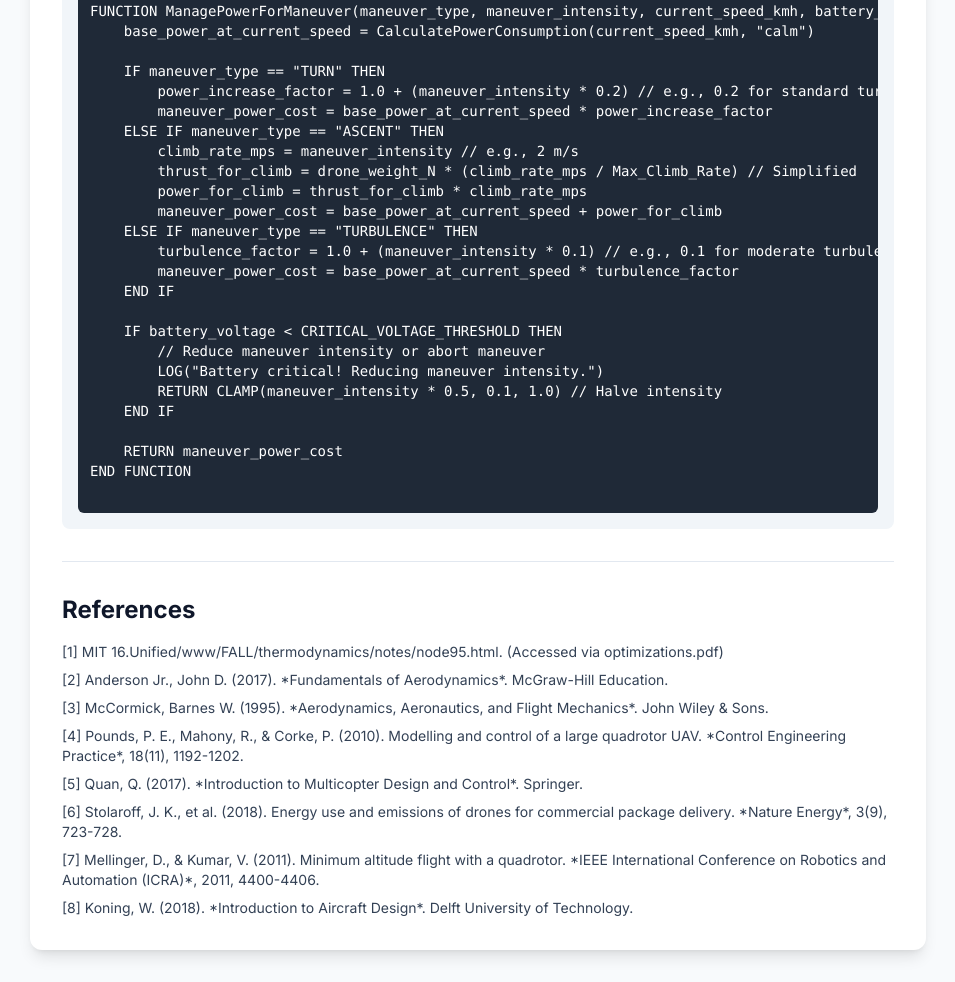
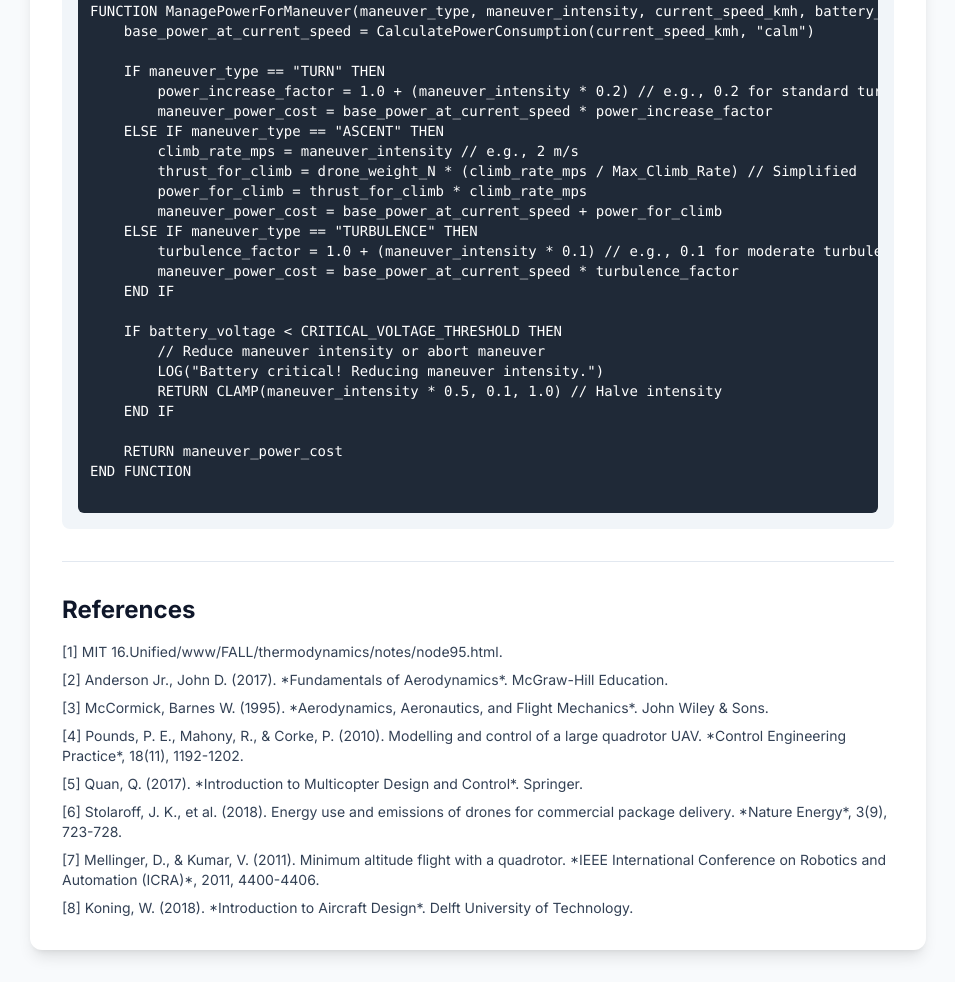
Before and after one commit to khan-hacker123/av_ae24b044, a plain HTML site: page optimal-speed_physics.html in a window 1280 px wide. Shown: the part 4781-5763 px from the top of the page, without its empty margins (162-1117 px from the left). Drawn offline with nearby package versions, Linux system fonts and the light colour scheme.

Commit message:
Update optimal-speed_physics.html

```diff
--- a/optimal-speed_physics.html
+++ b/optimal-speed_physics.html
@@ -382,7 +382,7 @@ END FUNCTION
             <section id="references">
                 <h2 class="text-2xl font-bold text-slate-900 mb-4">References</h2>
                 <div class="space-y-2 text-slate-700 text-sm">
-                    <p>[1] MIT 16.Unified/www/FALL/thermodynamics/notes/node95.html. (Accessed via optimizations.pdf)</p>
+                    <p>[1] MIT 16.Unified/www/FALL/thermodynamics/notes/node95.html.</p>
                     <p>[2] Anderson Jr., John D. (2017). *Fundamentals of Aerodynamics*. McGraw-Hill Education.</p>
                     <p>[3] McCormick, Barnes W. (1995). *Aerodynamics, Aeronautics, and Flight Mechanics*. John Wiley & Sons.</p>
                     <p>[4] Pounds, P. E., Mahony, R., & Corke, P. (2010). Modelling and control of a large quadrotor UAV. *Control Engineering Practice*, 18(11), 1192-1202.</p>
```
